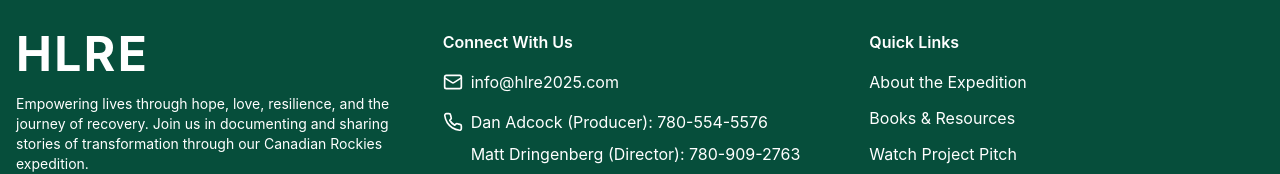
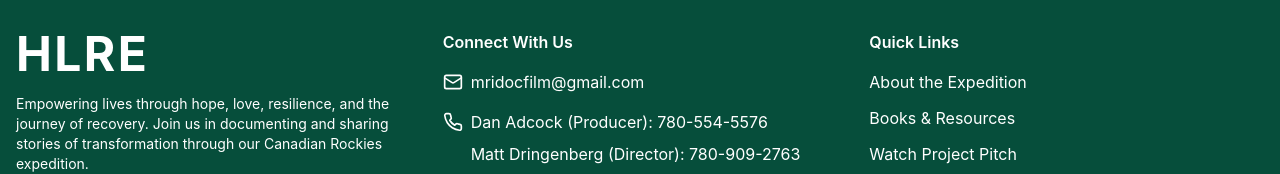
Before and after one commit to HLRE2026/HLRE-update, a React (Vite) app: page /sponsorship in a window 1280 px wide. Shown: the part 3642-3816 px from the top of the page. Built offline with nearby package versions, Linux system fonts and the light colour scheme.

Commit message:
fix: update footer email address to mridocfilm@gmail.com
Reflect new email in website footer banner across all pages.

```diff
--- a/src/components/Footer.tsx
+++ b/src/components/Footer.tsx
@@ -25,7 +25,7 @@ export default function Footer() {
             <div className="space-y-4">
               <div className="flex items-center space-x-2">
                 <Mail className="h-5 w-5" />
-                <span>info@hlre2025.com</span>
+                <span>mridocfilm@gmail.com</span>
               </div>
               <div className="flex flex-col space-y-2">
                 <div className="flex items-center space-x-2">
```
